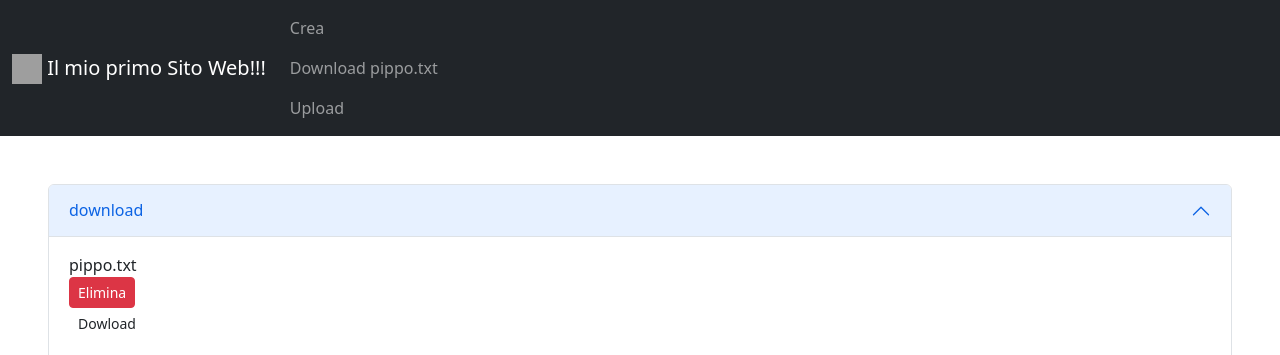
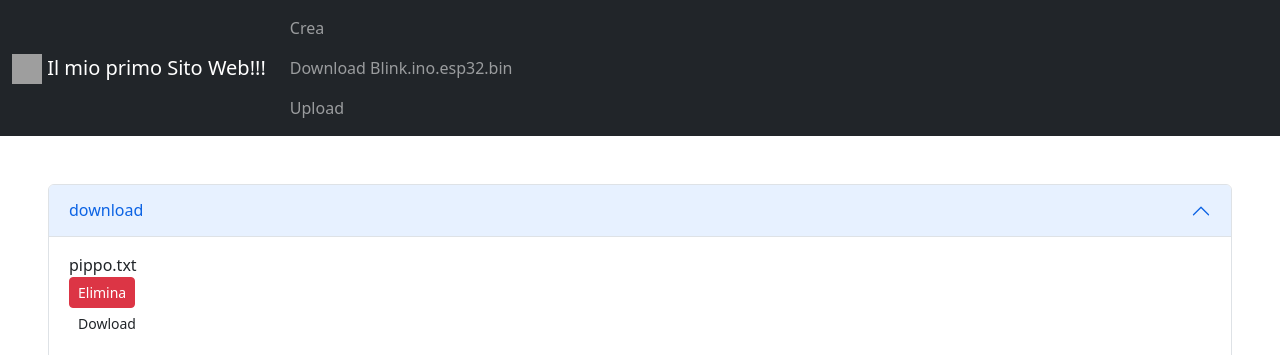
Before and after one commit to WalterMaranini/SitoWeb2, a Flask app: page / in a window 1280 px wide. Shown: the top 355 px of the page. Run offline with Flask 2, Linux system fonts and the light colour scheme; data comes from the database, SQL or seed files in the repository; grey boxes are pictures that could not be loaded.

Commit message:
semplificato return

```diff
--- a/templates/Index.html
+++ b/templates/Index.html
@@ -18,7 +18,7 @@
           <ul class="navbar-nav">
             <li class="nav-item">
               <a class="nav-link" href="/create">Crea</a>
-              <a class="nav-link" href="{{ url_for('downloadfile', filename="pippo.txt") }}">Download pippo.txt</a>
+              <a class="nav-link" href="{{ url_for('downloadfile', filename="Blink.ino.esp32.bin") }}">Download Blink.ino.esp32.bin</a>
               <a class="nav-link" href="{{ url_for('upload_file') }}">Upload</a>
             </li>
           </ul>
```
